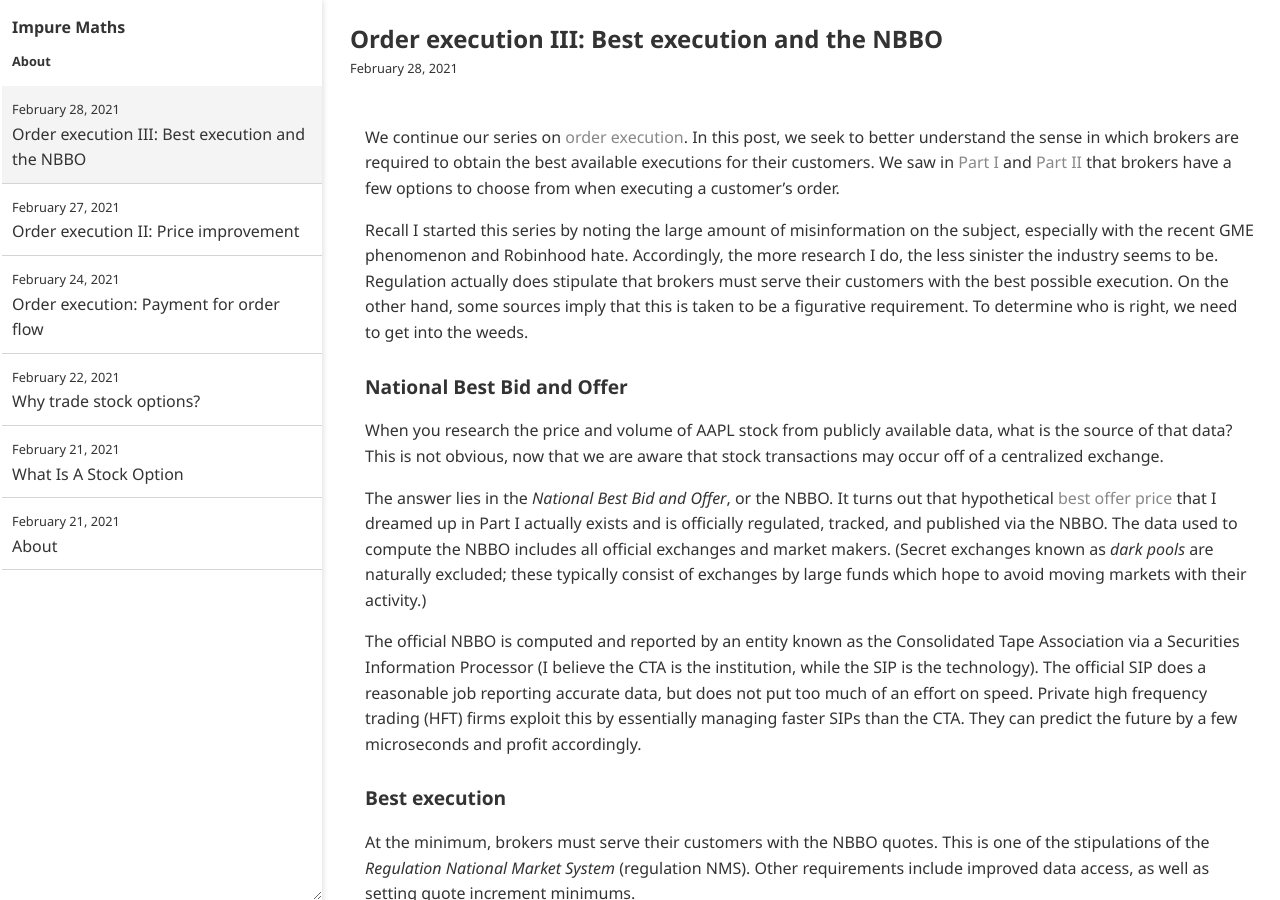
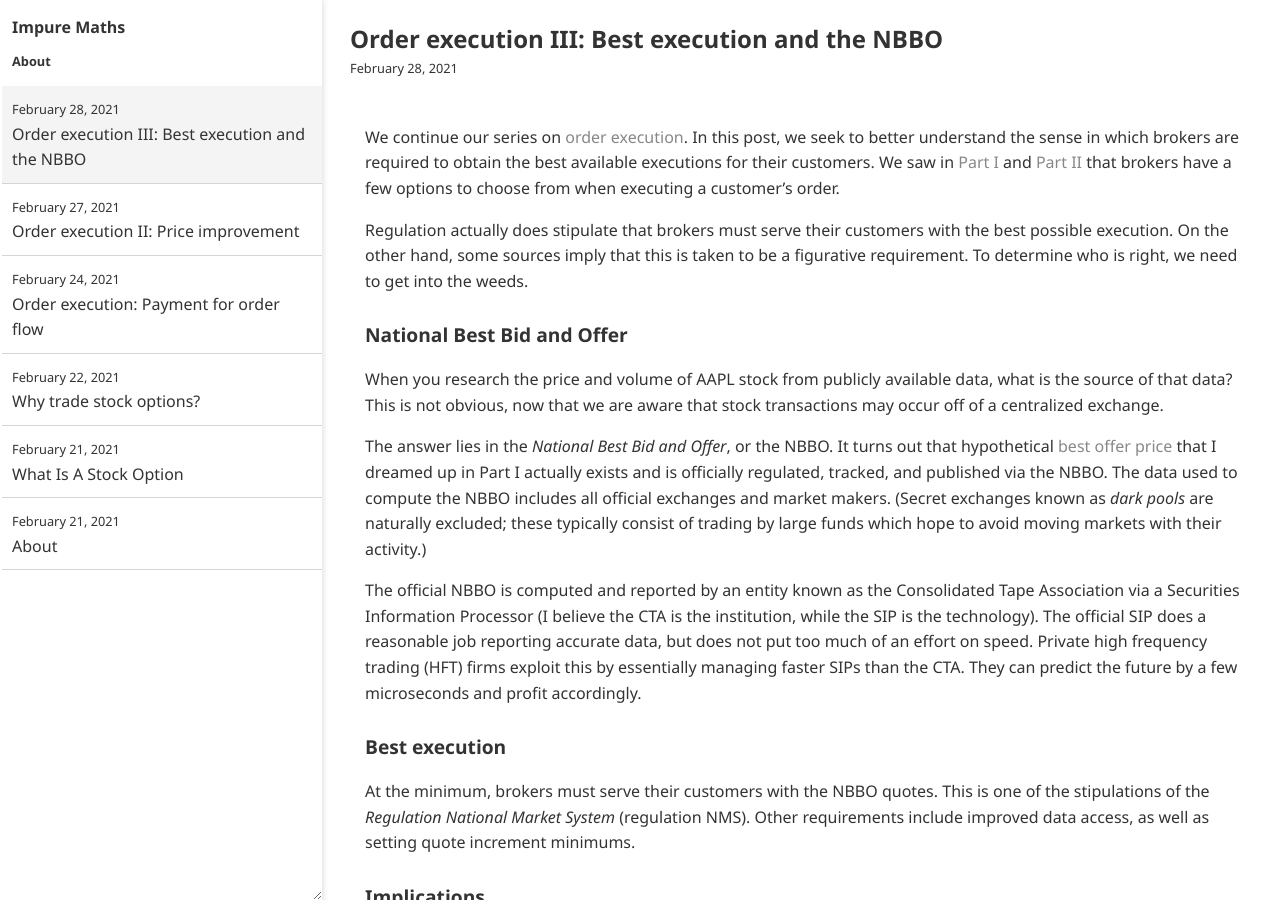
Before and after one commit to impuremaths/impuremaths.github.io, a Jekyll site: the page built from _posts/2021-02-28-order-execution-iii.md, in a window 1280 px wide and 900 px high. Built offline with Jekyll 4.4.1, drawn with Linux system fonts in a browser that asks for light colours.

Commit message:
Update 2021-02-28-order-execution-iii.md

```diff
--- a/_posts/2021-02-28-order-execution-iii.md
+++ b/_posts/2021-02-28-order-execution-iii.md
@@ -4,13 +4,13 @@
 
 We continue our series on [order execution]({{ "" | relative_url }}{% post_url 2021-02-24-order-execution %}). In this post, we seek to better understand the sense in which brokers are required to obtain the best available executions for their customers. We saw in [Part I]({{ "" | relative_url }}{% post_url 2021-02-24-order-execution %}) and [Part II]({{ "" | relative_url }}{% post_url 2021-02-27-order-execution-ii %}) that brokers have a few options to choose from when executing a customer's order.
 
-Recall I started this series by noting the large amount of misinformation on the subject, especially with the recent GME phenomenon and Robinhood hate. Accordingly, the more research I do, the less sinister the industry seems to be. Regulation actually does stipulate that brokers must serve their customers with the best possible execution. On the other hand, some sources imply that this is taken to be a figurative requirement. To determine who is right, we need to get into the weeds.
+Regulation actually does stipulate that brokers must serve their customers with the best possible execution. On the other hand, some sources imply that this is taken to be a figurative requirement. To determine who is right, we need to get into the weeds.
 
 ### National Best Bid and Offer
 
 When you research the price and volume of AAPL stock from publicly available data, what is the source of that data? This is not obvious, now that we are aware that stock transactions may occur off of a centralized exchange.
 
-The answer lies in the _National Best Bid and Offer_, or the NBBO. It turns out that hypothetical [best offer price]({{ "" | relative_url }}{% post_url 2021-02-24-order-execution %}) that I dreamed up in Part I actually exists and is officially regulated, tracked, and published via the NBBO. The data used to compute the NBBO includes all official exchanges and market makers. (Secret exchanges known as _dark pools_ are naturally excluded; these typically consist of exchanges by large funds which hope to avoid moving markets with their activity.)
+The answer lies in the _National Best Bid and Offer_, or the NBBO. It turns out that hypothetical [best offer price]({{ "" | relative_url }}{% post_url 2021-02-24-order-execution %}) that I dreamed up in Part I actually exists and is officially regulated, tracked, and published via the NBBO. The data used to compute the NBBO includes all official exchanges and market makers. (Secret exchanges known as _dark pools_ are naturally excluded; these typically consist of trading by large funds which hope to avoid moving markets with their activity.)
 
 The official NBBO is computed and reported by an entity known as the Consolidated Tape Association via a Securities Information Processor (I believe the CTA is the institution, while the SIP is the technology). The official SIP does a reasonable job reporting accurate data, but does not put too much of an effort on speed. Private high frequency trading (HFT) firms exploit this by essentially managing faster SIPs than the CTA. They can predict the future by a few microseconds and profit accordingly.
 
```
